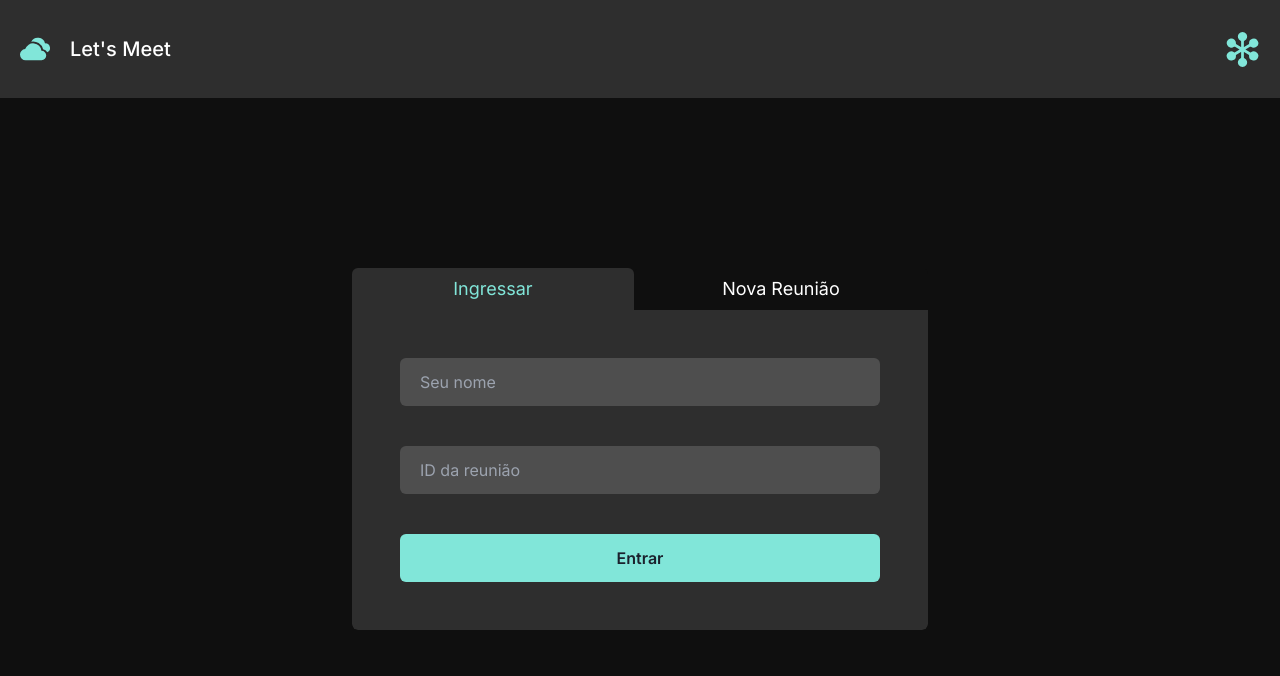
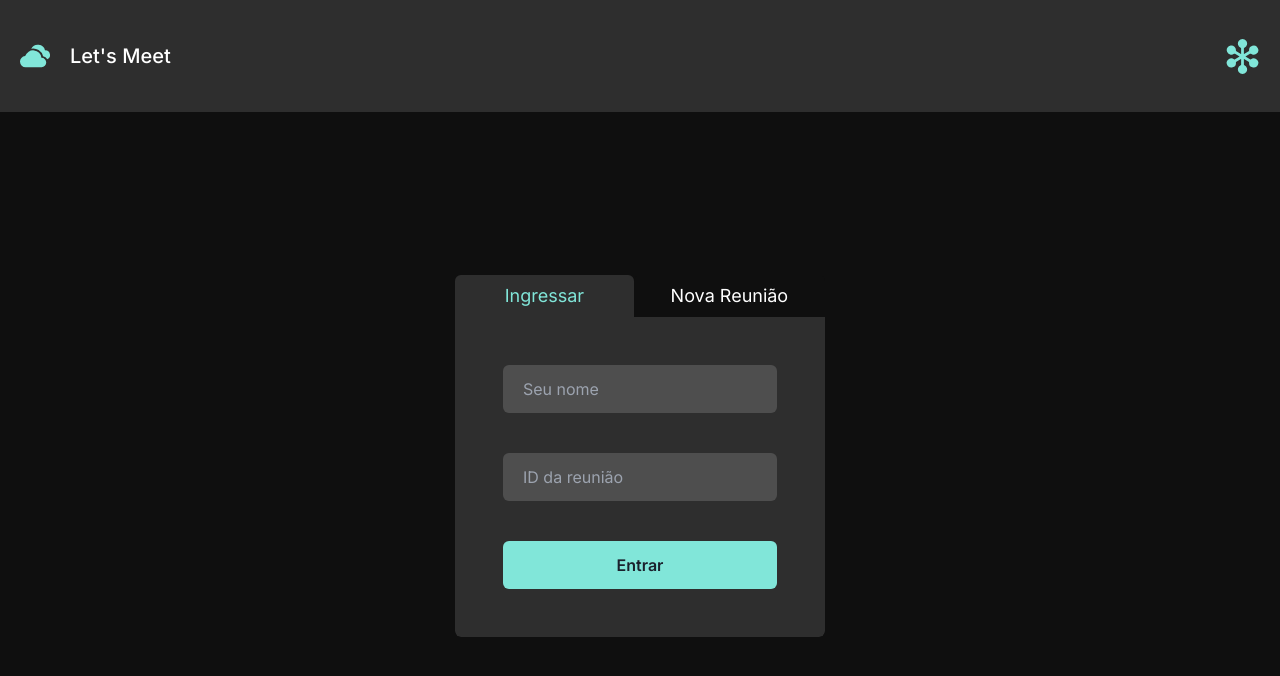
Before and after one commit to EsdrasCFF/LINEAR-MEET, a Next.js app: page / in a window 1280 px wide. Shown: the top 676 px of the page. Built offline with nearby package versions, Linux system fonts and the light colour scheme.

Commit message:
feat: add max-w-w to the pages

```diff
--- a/src/app/layout.tsx
+++ b/src/app/layout.tsx
@@ -22,7 +22,7 @@ export default function RootLayout({
         className={`${rubik.className} ${inter.className} flex h-screen max-h-screen w-full flex-col items-center overflow-y-auto bg-customBackground antialiased`}
       >
         <Header />
-        {children}
+        <div className="max-w-7xl flex-1">{children}</div>
       </body>
     </html>
   )
```
